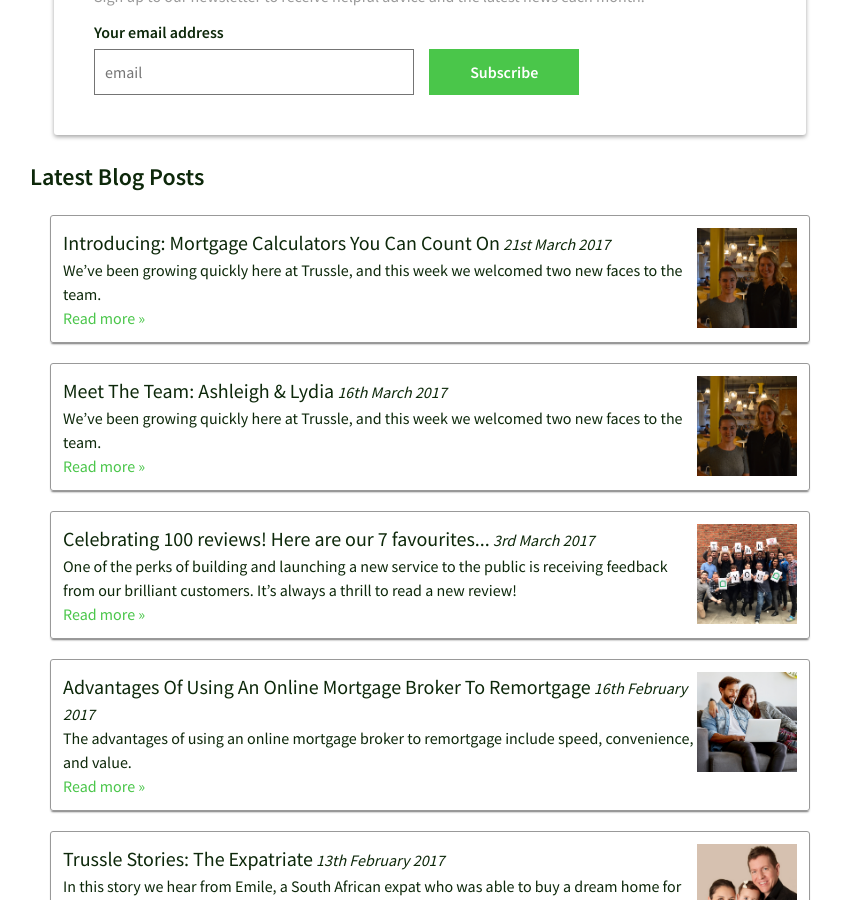
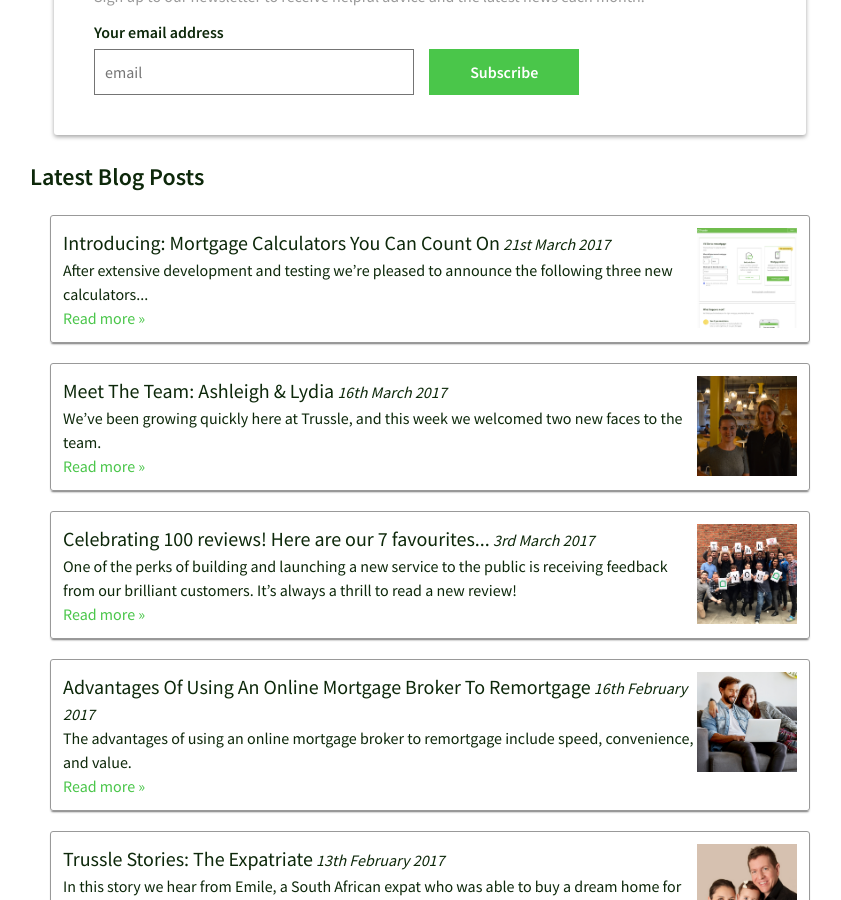
Before and after one commit to olitrussle/blog, a Jekyll site: the page built from index.html, in a window 1280 px wide and 900 px high, scrolled down 363 px. Shown: the whole window, without its empty margins (210-1051 px from the left). Built offline with Jekyll 4.4.1, drawn with Linux system fonts in a browser that asks for light colours.

Commit message:
Updated 2017-03-21-mortgage-calculators-you-can-count-on.md

```diff
--- a/_posts/2017-03-21-mortgage-calculators-you-can-count-on.md
+++ b/_posts/2017-03-21-mortgage-calculators-you-can-count-on.md
@@ -3,9 +3,9 @@
 layout: post
 title: 'Introducing: Mortgage Calculators You Can Count On'
 excerpt: >-
-  We’ve been growing quickly here at Trussle, and this week we welcomed two new
-  faces to the team.
-thumbnail_filename: AshleighLydiaTrusslesquare.JPG
+  After extensive development and testing we’re pleased to announce the
+  following three new calculators...
+thumbnail_filename: Trussle Mortgage Calculators.JPG
 author: Oli West
 date: '2017-03-21 T00:00:00.000Z'
 ---
```
